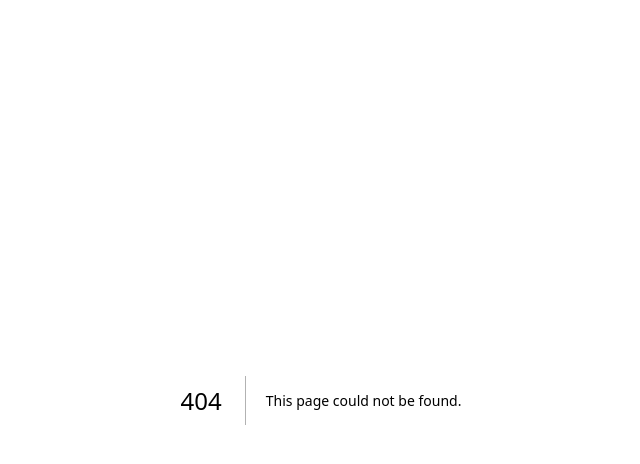
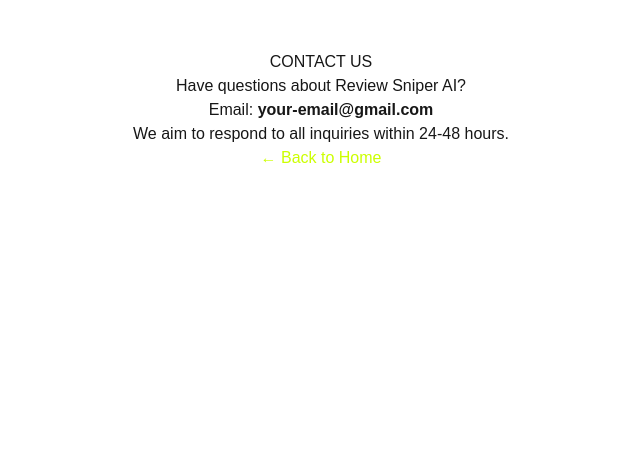
Before and after one commit to aftera021-ship-it/review-sniper-ai, a Next.js app: page /contact in a window 1280 px wide. Before the commit this address had no page. Shown: the top 464 px of the page, without its empty margins (319-959 px from the left). Built offline with nearby package versions, Linux system fonts and the light colour scheme.

Commit message:
Add missing contact page and finalize structure

```diff
--- /dev/null
+++ b/app/contact/page.tsx
@@ -0,0 +1,11 @@
+export default function Contact() {
+  return (
+    <div style={{ padding: '50px', fontFamily: 'sans-serif', textAlign: 'center' }}>
+      <h1>CONTACT US</h1>
+      <p>Have questions about Review Sniper AI?</p>
+      <p>Email: <strong>your-email@gmail.com</strong></p>
+      <p>We aim to respond to all inquiries within 24-48 hours.</p>
+      <a href="/" style={{ color: '#CCFF00' }}>← Back to Home</a>
+    </div>
+  );
+}
```
